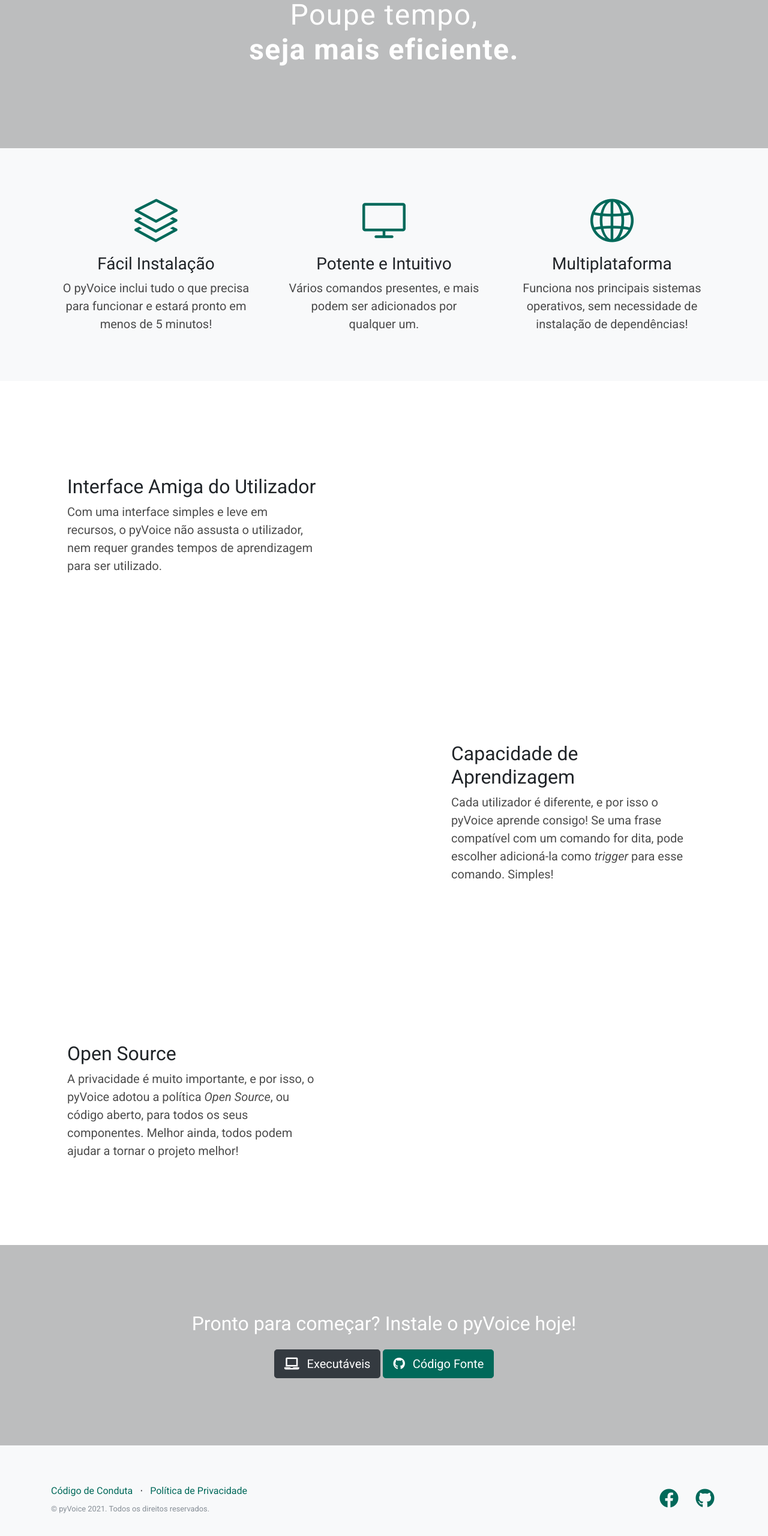
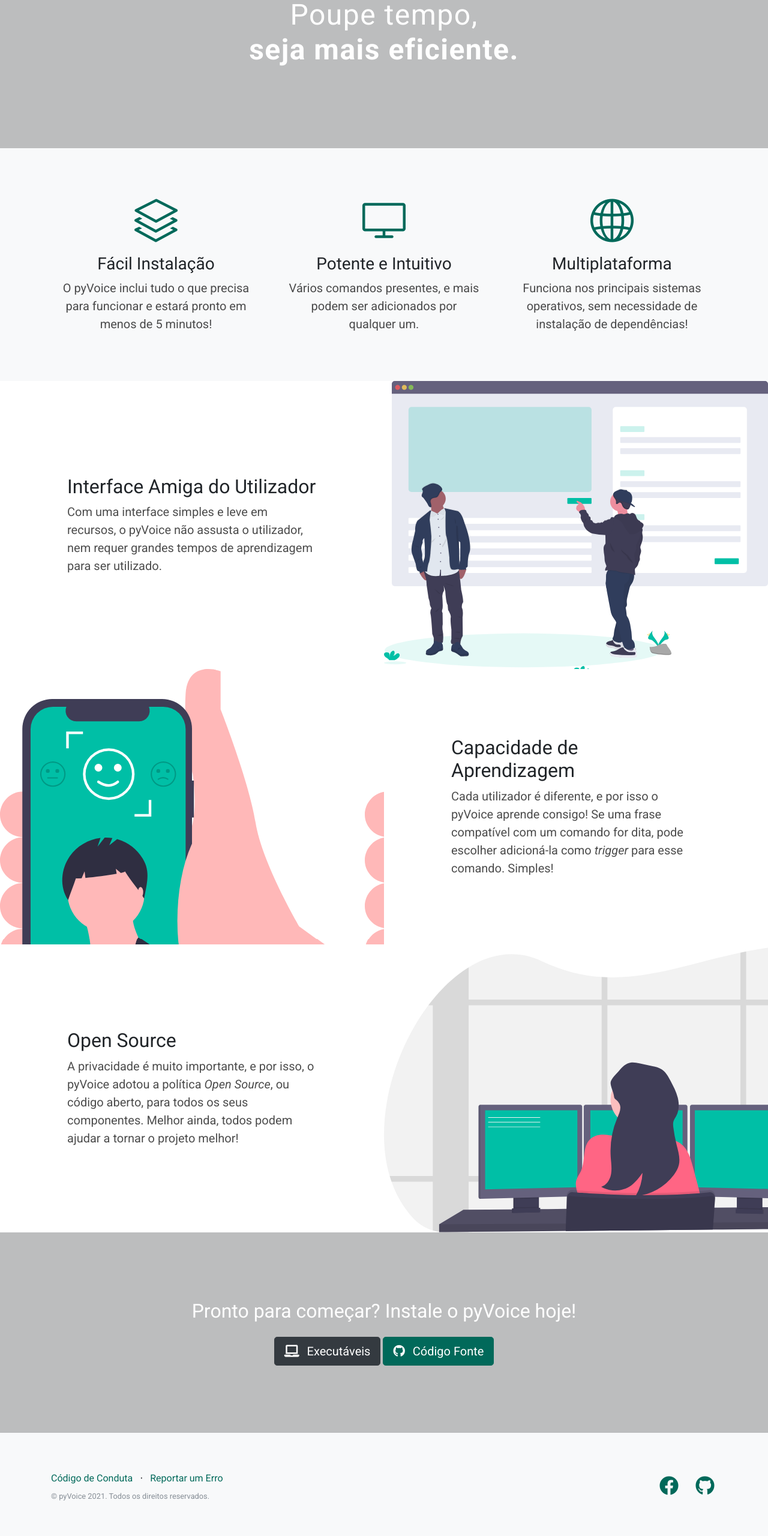
Before and after one commit to pyVoice/pyvoice.tech, a website: page public/index.html in a window 1280 px wide. Shown: the part 196-2756 px from the top of the page at 60% size. Drawn offline with Linux system fonts and the light colour scheme; a script that the page names is missing.

Commit message:
Added new images, finished page

```diff
--- a/public/index.html
+++ b/public/index.html
@@ -6,7 +6,7 @@
     <meta name="description" content="Assistente pessoal, controlado por voz." />
     <meta name="author" content="pyVoice" />
 
-    <title>pyVoice</title>
+    <title>pyVoice - Assistente pessoal, controlado por voz</title>
 
     <link href="css/landing-page.min.css" rel="stylesheet" type="text/css" />
     <link href="vendor/fontawesome-free/css/all.min.css" rel="stylesheet" type="text/css" />
@@ -132,10 +132,7 @@
     <section class="showcase">
       <div class="container-fluid p-0">
         <div class="row no-gutters">
-          <div
-            class="col-lg-6 order-lg-2 text-white showcase-img"
-            style="background-image: url('img/bg-masthead.jpg')"
-          ></div>
+          <div class="col-lg-6 order-lg-2 text-white showcase-img" style="background-image: url('img/1.svg')"></div>
           <div class="col-lg-6 order-lg-1 my-auto showcase-text">
             <h2>Interface Amiga do Utilizador</h2>
             <p class="lead mb-0">
@@ -145,7 +142,7 @@
           </div>
         </div>
         <div class="row no-gutters">
-          <div class="col-lg-6 text-white showcase-img" style="background-image: url('img/bg-masthead.jpg')"></div>
+          <div class="col-lg-6 text-white showcase-img-2" style="background-image: url('img/2.svg')"></div>
           <div class="col-lg-6 my-auto showcase-text">
             <h2>Capacidade de Aprendizagem</h2>
             <p class="lead mb-0">
@@ -155,10 +152,7 @@
           </div>
         </div>
         <div class="row no-gutters">
-          <div
-            class="col-lg-6 order-lg-2 text-white showcase-img"
-            style="background-image: url('img/bg-masthead.jpg')"
-          ></div>
+          <div class="col-lg-6 order-lg-2 text-white showcase-img" style="background-image: url('img/3.svg')"></div>
           <div class="col-lg-6 order-lg-1 my-auto showcase-text">
             <h2>Open Source</h2>
             <p class="lead mb-0">
@@ -180,15 +174,11 @@
           </div>
           <div class="col-md-10 col-lg-8 col-xl-7 mx-auto">
             <div class="buttons">
-              <a
-                class="btn btn-lg btn-dark"
-                target="_blank"
-                href="https://github.com/pyVoice/pyVoice/wiki/install-from-release"
-              >
+              <a class="btn btn-lg btn-dark" target="_blank" href="https://github.com/pyVoice/pyVoice/wiki/Instalação">
                 <i class="fa fa-laptop mr-2"></i>
                 Executáveis
               </a>
-              <a class="btn btn-lg btn-primary" href="https://github.com/pyVoice/pyVoice/wiki/install-from-source">
+              <a class="btn btn-lg btn-primary" href="https://github.com/pyVoice/pyVoice">
                 <i class="fab fa-github mr-2"></i>
                 Código Fonte
               </a>
@@ -209,10 +199,12 @@
               </li>
               <li class="list-inline-item">&sdot;</li>
               <li class="list-inline-item">
-                <a href="#">Política de Privacidade</a>
+                <a href="https://github.com/pyVoice/pyVoice/issues/new">Reportar um Erro</a>
               </li>
             </ul>
-            <p class="text-muted small mb-4 mb-lg-0">&copy; pyVoice 2021. Todos os direitos reservados.</p>
+            <p class="text-muted small mb-4 mb-lg-0">
+              &copy; pyVoice <span id="year"></span>. Todos os direitos reservados.
+            </p>
           </div>
           <div class="col-lg-6 h-100 text-center text-lg-right my-auto">
             <ul class="list-inline mb-0">
@@ -248,5 +240,10 @@
     <!-- Bootstrap core JavaScript -->
     <script src="vendor/jquery/jquery.min.js"></script>
     <script src="vendor/bootstrap/js/bootstrap.bundle.min.js"></script>
+    <script>
+      jQuery(() => {
+        $('#year').text(new Date().getFullYear());
+      });
+    </script>
   </body>
 </html>
--- a/scss/landing-page.scss
+++ b/scss/landing-page.scss
@@ -51,7 +51,7 @@
 header.masthead {
   position: relative;
   background-color: $gray-800;
-  background: url('../img/bg-masthead.jpg') no-repeat center center;
+  background: url('../img/bg_main.jpg') no-repeat center center;
   @include background-cover;
   padding-top: 6rem;
   padding-bottom: 6rem;
@@ -86,11 +86,28 @@
   }
   .showcase-img {
     min-height: 30rem;
-    background-size: cover;
+    background-position: 50% 50%;
+    background-size: 50%;
+    background-repeat: no-repeat;
+  }
+  .showcase-img-2 {
+    min-height: 30rem;
+    background-position: 50% 50%;
+    background-size: 40%;
+    background-repeat: no-repeat;
   }
   @media (min-width: 768px) {
     .showcase-text {
       padding: 7rem;
+    }
+  }
+
+  @media (max-width: 768px) {
+    .showcase-img {
+      background-size: 80%;
+    }
+    .showcase-img-2 {
+      background-size: 65%;
     }
   }
 }
@@ -122,7 +139,7 @@
 .call-to-action {
   position: relative;
   background-color: $gray-800;
-  background: url('../img/bg-masthead.jpg') no-repeat center center;
+  background: url('../img/bg_main.jpg') no-repeat center center;
   @include background-cover;
   padding-top: 7rem;
   padding-bottom: 7rem;
```
Also changed, not shown: public/img/1.svg (added), public/img/2.svg (added), public/img/3.svg (added), public/img/bg_main.jpg (added), 1 other file.
